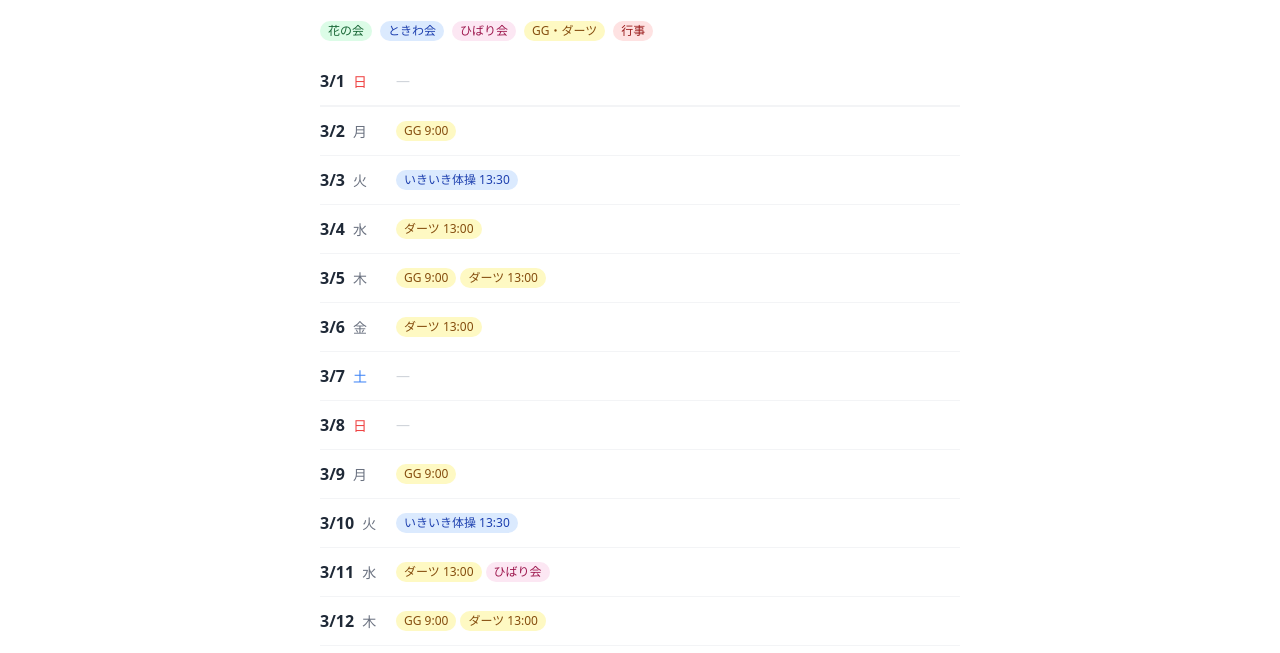
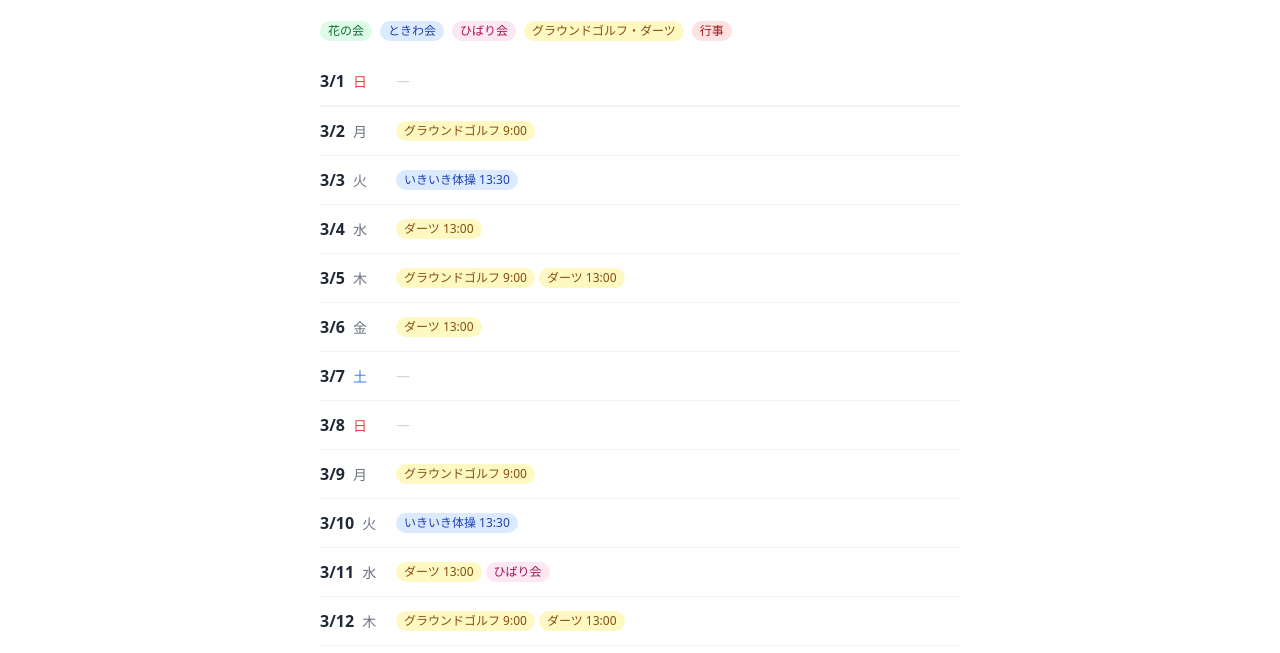
Before and after one commit to ukiajp/koshiencho-jichikai, an Eleventy site: page src/events.njk in a window 1280 px wide. Shown: the part 147-800 px from the top of the page. Built offline with nearby package versions, Linux system fonts and the light colour scheme; Eleventy itself is replaced by a stand-in of ours; files that its build step writes are made by us from their sources.

Commit message:
GGをグラウンドゴルフに変更

```diff
--- a/src/events.njk
+++ b/src/events.njk
@@ -21,10 +21,10 @@ const EVENTS = [
 
 // 定期活動（曜日ベース）0=日 1=月 2=火 3=水 4=木 5=金 6=土
 const WEEKLY = {
-  1: [{label:'GG 9:00', color:'yellow'}],
+  1: [{label:'グラウンドゴルフ 9:00', color:'yellow'}],
   2: [{label:'いきいき体操 13:30', color:'blue'}],
   3: [{label:'ダーツ 13:00', color:'yellow'}],
-  4: [{label:'GG 9:00', color:'yellow'}, {label:'ダーツ 13:00', color:'yellow'}],
+  4: [{label:'グラウンドゴルフ 9:00', color:'yellow'}, {label:'ダーツ 13:00', color:'yellow'}],
   5: [{label:'ダーツ 13:00', color:'yellow'}]
 };
 
@@ -184,7 +184,7 @@ document.addEventListener('DOMContentLoaded', function() {
     <span class="bg-green-100 text-green-800 px-2 py-0.5 rounded-full">花の会</span>
     <span class="bg-blue-100 text-blue-800 px-2 py-0.5 rounded-full">ときわ会</span>
     <span class="bg-pink-100 text-pink-800 px-2 py-0.5 rounded-full">ひばり会</span>
-    <span class="bg-yellow-100 text-yellow-800 px-2 py-0.5 rounded-full">GG・ダーツ</span>
+    <span class="bg-yellow-100 text-yellow-800 px-2 py-0.5 rounded-full">グラウンドゴルフ・ダーツ</span>
     <span class="bg-red-100 text-red-800 px-2 py-0.5 rounded-full">行事</span>
   </div>
 
```
